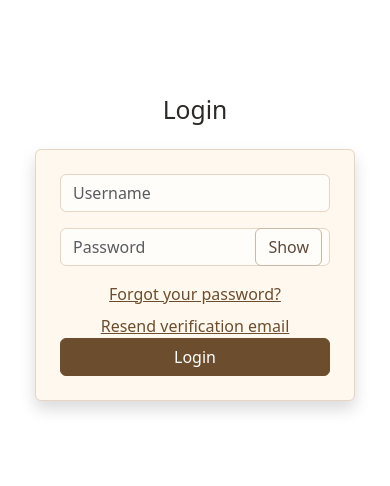
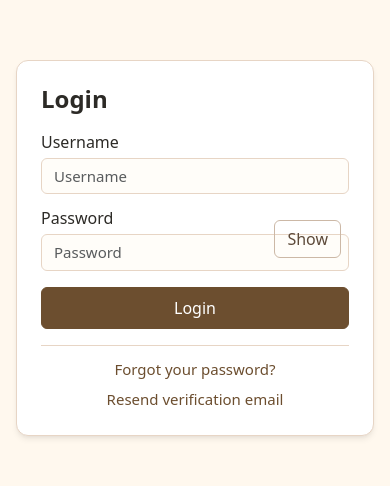
Before and after one commit to Andrew-O39/ExpenseVista-frontend, a React (Vite) app: page /login in a window 390 px wide. Shown: the part 174-660 px from the top of the page. Built offline with nearby package versions, Linux system fonts and the light colour scheme; no server answers.

Commit message:
feat(ui): Redesign auth pages and logged-out landing
- Add shared auth layout (auth-page, auth-card, auth-form, auth-links) in App.css
- Redesign Login, Register, ForgotPassword, ResetPassword, VerifyEmail, ResendVerification
- Polish WelcomeHero with hero-welcome-* classes

```diff
--- a/src/App.css
+++ b/src/App.css
@@ -224,11 +224,18 @@ html[data-bs-theme="dark"] .progress {
 }
 
 /* =========================================================
-   🏠 Hero Welcome Section Styling
+   🏠 Hero Welcome Section Styling (logged-out landing)
    ========================================================= */
 .hero-welcome {
   background: linear-gradient(120deg, #FFF6E8, #FFEED6);
   color: var(--bs-body-color);
+  min-height: 100vh;
+  display: flex;
+  flex-direction: column;
+  align-items: center;
+  justify-content: center;
+  text-align: center;
+  padding: var(--ev-space-6);
 }
 
 html[data-bs-theme="dark"] .hero-welcome {
@@ -236,7 +243,27 @@ html[data-bs-theme="dark"] .hero-welcome {
   color: var(--bs-body-color);
 }
 
-/* Hero buttons adopt brand palette */
+.hero-welcome-title {
+  font-size: clamp(1.75rem, 4vw, 2.5rem);
+  font-weight: 600;
+  color: var(--bs-primary);
+  margin-bottom: var(--ev-space-3);
+}
+
+.hero-welcome-subtitle {
+  font-size: 1.125rem;
+  color: var(--bs-secondary-color, #6c757d);
+  margin-bottom: var(--ev-space-6);
+  max-width: 28em;
+}
+
+.hero-welcome-actions {
+  display: flex;
+  gap: var(--ev-space-3);
+  flex-wrap: wrap;
+  justify-content: center;
+}
+
 .hero-welcome .btn-primary {
   background-color: var(--bs-primary);
   border-color: var(--bs-primary);
@@ -258,9 +285,120 @@ html[data-bs-theme="dark"] .hero-welcome {
   color: #fff;
 }
 
-/* Subtle shadow to lift hero section on bright background */
-.hero-welcome {
-  box-shadow: 0 4px 20px rgba(108, 78, 47, 0.08);
+/* =========================================================
+   Auth pages (Login, Register, Forgot Password, etc.)
+   ========================================================= */
+.auth-page {
+  min-height: 100vh;
+  display: flex;
+  flex-direction: column;
+  align-items: center;
+  justify-content: center;
+  padding: var(--ev-space-6);
+  background: var(--ev-surface-page);
+}
+
+.auth-card {
+  width: 100%;
+  max-width: 400px;
+  background: var(--ev-surface-elevated);
+  color: var(--bs-body-color);
+  border: 1px solid var(--ev-border-subtle);
+  border-radius: 0.75rem;
+  box-shadow: var(--ev-shadow-md);
+  padding: var(--ev-space-6);
+}
+
+.auth-card-title {
+  font-size: 1.5rem;
+  font-weight: 600;
+  color: var(--bs-body-color);
+  margin-bottom: var(--ev-space-2);
+}
+
+.auth-card-subtitle {
+  font-size: 0.9375rem;
+  color: var(--bs-secondary-color, #6c757d);
+  margin-bottom: var(--ev-space-4);
+}
+
+.auth-form .form-label {
+  font-weight: 500;
+  margin-bottom: var(--ev-space-1);
+}
+
+.auth-form .mb-3 {
+  margin-bottom: var(--ev-space-3) !important;
+}
+
+.auth-form .form-control {
+  font-size: 0.9375rem;
+}
+
+.auth-form .form-text {
+  font-size: 0.875rem;
+  margin-top: var(--ev-space-1);
+}
+
+.auth-alerts {
+  margin-bottom: var(--ev-space-4);
+}
+
+.auth-alerts .alert {
+  margin-bottom: var(--ev-space-2);
+}
+
+.auth-alerts .alert:last-child {
+  margin-bottom: 0;
+}
+
+.auth-links {
+  margin-top: var(--ev-space-4);
+  padding-top: var(--ev-space-3);
+  border-top: 1px solid var(--ev-border-subtle);
+  display: flex;
+  flex-direction: column;
+  gap: var(--ev-space-2);
+  align-items: center;
+  font-size: 0.9375rem;
+}
+
+.auth-cta {
+  margin-top: var(--ev-space-4);
+}
+
+.auth-cta .btn-primary {
+  width: 100%;
+  padding: var(--ev-space-2) var(--ev-space-4);
+  font-weight: 500;
+}
+
+.auth-page a,
+.auth-page a:visited {
+  color: var(--bs-link-color);
+  text-decoration: none;
+}
+
+.auth-page a:hover,
+.auth-page a:focus {
+  color: var(--bs-link-hover-color);
+  text-decoration: underline;
+}
+
+.auth-page a:focus-visible {
+  outline: 2px solid var(--bs-primary);
+  outline-offset: 2px;
+  border-radius: 4px;
+}
+
+@media (max-width: 768px) {
+  .auth-page {
+    padding: var(--ev-space-4);
+    align-items: stretch;
+  }
+  .auth-card {
+    max-width: 100%;
+  }
 }
 
 /* =========================================================
@@ -951,22 +1089,3 @@ html[data-bs-theme="dark"] .hero-welcome {
     width: calc(100vw - var(--ev-space-6));
   }
 }
-
-/* Login page links: use brand link colors instead of Bootstrap blue */
-.login-page a,
-.login-page a:visited {
-  color: var(--bs-link-color);
-  text-decoration: underline;       /* optional: keeps linky feel */
-}
-
-.login-page a:hover,
-.login-page a:focus {
-  color: var(--bs-link-hover-color);
-  text-decoration-color: currentColor;
-}
-
-.login-page a:focus-visible {
-  outline: 2px solid var(--bs-primary);
-  outline-offset: 2px;
-  border-radius: 4px;
-}
--- a/src/App.tsx
+++ b/src/App.tsx
@@ -39,13 +39,12 @@ function Page({ title, children }: { title: string; children: React.ReactNode })
 /* ---------- Public splash (no auth / no API calls) ---------- */
 function WelcomeHero() {
   return (
-    <div className="hero-welcome min-vh-100 d-flex flex-column align-items-center justify-content-center text-center p-4">
-      <h1 className="display-3 fw-bold mb-3 text-primary">Welcome to ExpenseVista</h1>
-      <p className="lead mb-4 text-muted">
+    <div className="hero-welcome">
+      <h1 className="hero-welcome-title">Welcome to ExpenseVista</h1>
+      <p className="hero-welcome-subtitle">
         Track expenses, manage budgets, and take control of your finances.
       </p>
-
-      <div className="d-flex gap-3 flex-wrap justify-content-center">
+      <div className="hero-welcome-actions">
         <Link to="/login" className="btn btn-primary btn-lg shadow-sm">
           Login
         </Link>
--- a/src/components/ResendVerification.tsx
+++ b/src/components/ResendVerification.tsx
@@ -1,4 +1,5 @@
 import { useEffect, useState } from "react";
+import { Link } from "react-router-dom";
 import { resendVerificationEmail } from "../services/api";
 
 export default function ResendVerification() {
@@ -39,13 +40,19 @@ export default function ResendVerification() {
   const isAuthed = Boolean(localStorage.getItem("access_token"));
 
   return (
-    <div className="d-flex flex-column justify-content-center align-items-center vh-100 bg-light">
-      <h2 className="mb-3">Resend Verification</h2>
+    <div className="auth-page">
+      <div className="auth-card">
+        <h1 className="auth-card-title">Resend Verification</h1>
+        <p className="auth-card-subtitle">
+          Enter your email to receive a new verification link.
+        </p>
 
         {!isAuthed ? (
-        <form onSubmit={handleSubmit} className="bg-white p-4 rounded shadow" style={{ width: 360 }}>
+          <form onSubmit={handleSubmit} className="auth-form">
             <div className="mb-3">
+              <label htmlFor="resend-email" className="form-label">Email</label>
               <input
+                id="resend-email"
                 type="email"
                 placeholder="Your email address"
                 value={email}
@@ -54,25 +61,36 @@ export default function ResendVerification() {
                 required
               />
             </div>
+            <div className="auth-alerts">
               {msg && (
                 <div className={`alert ${status === "error" ? "alert-danger" : "alert-info"}`}>
                   {msg}
                 </div>
               )}
+            </div>
+            <div className="auth-cta">
               <button type="submit" className="btn btn-primary w-100" disabled={status === "sending"}>
                 {status === "sending" ? "Sending..." : "Send verification email"}
               </button>
+            </div>
           </form>
         ) : (
-        <div className="bg-white p-4 rounded shadow" style={{ width: 360 }}>
+          <div>
+            <div className="auth-alerts">
               {msg && (
                 <div className={`alert ${status === "error" ? "alert-danger" : "alert-info"}`}>
                   {msg}
                 </div>
               )}
-          {status === "sending" && <p>Sending verification email…</p>}
+            </div>
+            {status === "sending" && <p className="text-muted mb-0">Sending verification email…</p>}
           </div>
         )}
+
+        <div className="auth-links">
+          <Link to="/login">Back to Login</Link>
+        </div>
+      </div>
     </div>
   );
 }
--- a/src/pages/Login.tsx
+++ b/src/pages/Login.tsx
@@ -126,8 +126,8 @@ export default function Login() {
     if (!looksUnverified) return null;
 
     return (
-      <div className="alert alert-warning mt-3 w-100" style={{ maxWidth: 360 }}>
-        <div className="d-flex justify-content-between align-items-center">
+      <div className="alert alert-warning mt-3 w-100">
+        <div className="d-flex justify-content-between align-items-center flex-wrap gap-2">
           <div>
             <strong>Email not verified.</strong> Some features are limited until
             you verify your address.
@@ -149,35 +149,31 @@ export default function Login() {
   };
 
   return (
-  <div className="login-page d-flex flex-column justify-content-center align-items-center vh-100 bg-body">
-    <h2 className="mb-4">Login</h2>
+  <div className="auth-page">
+    <div className="auth-card">
+      <h1 className="auth-card-title">Login</h1>
 
-      {/* Optional alert if session expired */}
+      <div className="auth-alerts">
         {msg === "session_expired" && (
-        <div className="alert alert-warning w-100" style={{ maxWidth: 360 }}>
+          <div className="alert alert-warning">
             Your session expired. Please sign in again to continue.
           </div>
         )}
-
-      {/* Info banner (e.g., verified success or resend success) */}
         {info && (
-        <div className="alert alert-success w-100" style={{ maxWidth: 360 }}>
+          <div className="alert alert-success">
             {info}
           </div>
         )}
+      </div>
 
       <form
         onSubmit={handleSubmit}
-        className="p-4 rounded shadow border"
-        style={{
-          width: 320,
-          background: "var(--bs-body-bg)",
-          color: "var(--bs-body-color)",
-          borderColor: "var(--bs-border-color)",
-        }}
+        className="auth-form"
       >
         <div className="mb-3">
+          <label htmlFor="login-username" className="form-label">Username</label>
           <input
+            id="login-username"
             type="text"
             placeholder="Username"
             autoComplete="username"
@@ -189,7 +185,9 @@ export default function Login() {
         </div>
 
         <div className="mb-3 position-relative">
+          <label htmlFor="login-password" className="form-label">Password</label>
           <input
+            id="login-password"
             type={showPassword ? "text" : "password"}
             placeholder="Password"
             autoComplete="current-password"
@@ -210,22 +208,21 @@ export default function Login() {
           </button>
         </div>
 
-        <div className="mt-3 text-center">
-          <Link to="/forgot-password">Forgot your password?</Link>
-        </div>
-
-        <div className="mt-2 text-center">
-          <Link to="/resend-verification">Resend verification email</Link>
-        </div>
-
-        {error && <p className="text-danger small mb-3">{error}</p>}
-
+        <div className="auth-cta">
+          {error && <p className="text-danger small mb-2">{error}</p>}
           <button type="submit" className="btn btn-primary w-100">
             Login
           </button>
+        </div>
 
         {maybeResendHint()}
       </form>
+
+      <div className="auth-links">
+        <Link to="/forgot-password">Forgot your password?</Link>
+        <Link to="/resend-verification">Resend verification email</Link>
+      </div>
+    </div>
   </div>
   );
 }
```
Also changed, not shown: src/pages/ForgotPassword.tsx (+14 -7 lines), src/pages/Register.tsx (+20 -4 lines), src/pages/ResetPassword.tsx (+15 -7 lines), src/pages/VerifyEmail.tsx (+7 -3 lines). Lines whose indentation alone changed are shown as unchanged.
